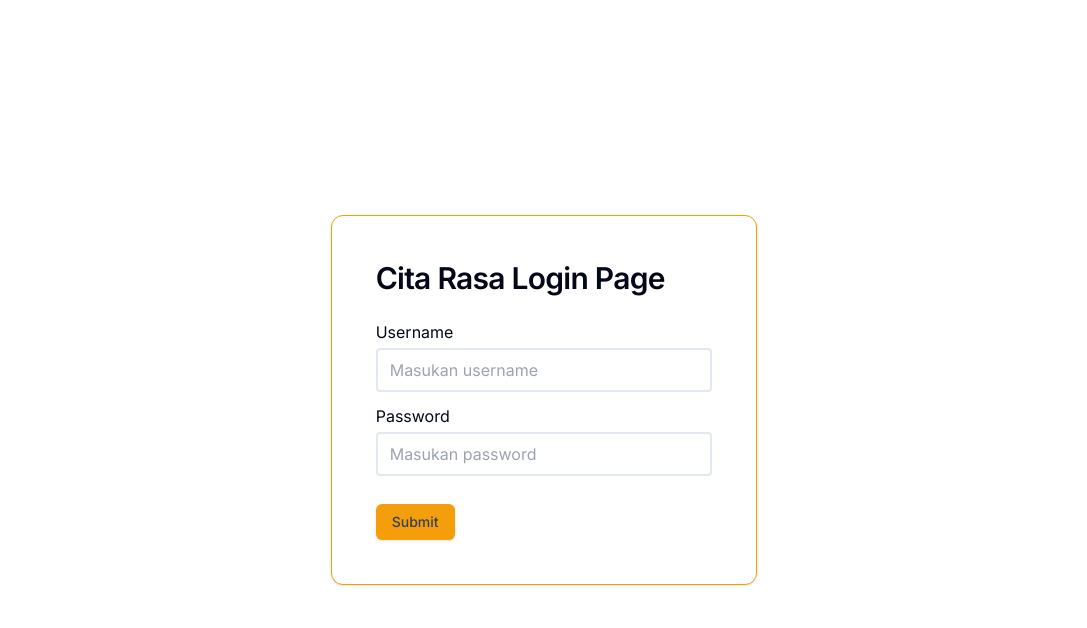
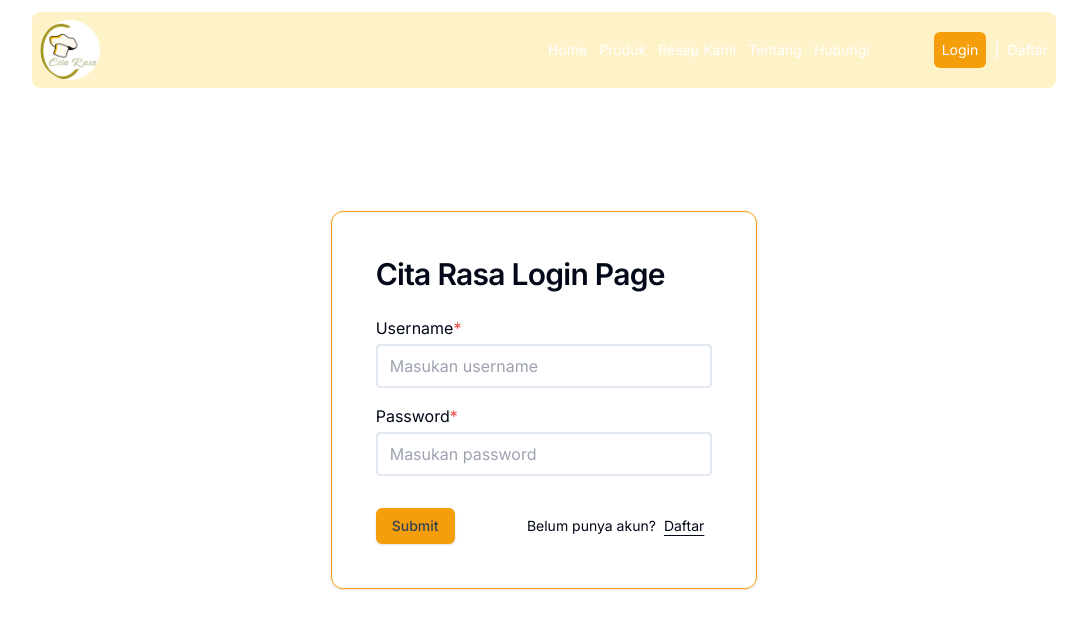
Before and after one commit to firmansyf/CR-food-fe-application, a Next.js app: page /login in a window 1280 px wide. Shown: the top 628 px of the page, without its empty margins (96-1183 px from the left). Built offline with nearby package versions, Linux system fonts and the light colour scheme; no server answers.

Commit message:
feat: add-validation-of-login-page

```diff
--- a/package.json
+++ b/package.json
@@ -23,7 +23,8 @@
     "react": "^18",
     "react-dom": "^18",
     "tailwind-merge": "^2.3.0",
-    "tailwindcss-animate": "^1.0.7"
+    "tailwindcss-animate": "^1.0.7",
+    "yup": "^1.4.0"
   },
   "devDependencies": {
     "@types/js-cookie": "^3.0.6",
--- a/src/app/login/page.tsx
+++ b/src/app/login/page.tsx
@@ -8,9 +8,17 @@ import {
     CardTitle,
 } from "@/components/ui/card"
 import { login } from '@/service/auth';
-import { Formik, Field, Form } from 'formik';
+import { Formik, Field, Form, ErrorMessage } from 'formik';
 import { useRouter } from 'next/navigation';
 import { FC } from 'react'
+import NavbarComponent  from '@/components/layout/navbar';
+import Link from 'next/link';
+import * as Yup from 'yup'
+
+const validateSchema = Yup.object().shape({
+    username: Yup.string().required('Username wajib di isi'),
+    password: Yup.string().required('Password wajib di isi')
+})
 
 const LoginPage: FC = () => {
     const router = useRouter()
@@ -35,26 +43,41 @@ const LoginPage: FC = () => {
 
     return (
         <main className='min-h-screen flex justify-center items-center'>
+            <NavbarComponent />
             <Card className='w-1/3 p-5 bg-white border-amber-500'>
                 <CardHeader>
                     <CardTitle className='text-3xl'>Cita Rasa Login Page</CardTitle>
                 </CardHeader>
 
                 <CardContent className=''>
-                    <Formik enableReinitialize onSubmit={onSubmitEvent} initialValues={{}}>{() => {
+                    <Formik
+                        enableReinitialize
+                        onSubmit={onSubmitEvent}
+                        validationSchema={validateSchema}
+                        initialValues={{
+                            username: '',
+                            password: ''
+                        }}>{() => {
                         return (
                             <Form className='flex flex-col gap-3'>
                                 <div className={customStyle.section}>
-                                    <label>Username</label>
-                                    <Field name='username' type='text' className={customStyle.field} placeholder='Masukan username'/>
+                                    <label>Username<span className='text-red-500'>&#42;</span></label>
+                                    <Field name='username' type='text' className={customStyle.field} placeholder='Masukan username' />
+                                    <span className='text-sm text-red-500'><ErrorMessage name='username' /></span>
                                 </div>
                                 <div className={customStyle.section}>
-                                    <label>Password</label>
+                                    <label>Password<span className='text-red-500'>&#42;</span></label>
                                     <Field name='password' type='password' className={customStyle.field} placeholder='Masukan password'/>
+                                    <span className='text-sm text-red-500'><ErrorMessage name='password' /></span>
                                 </div>
 
-                                <div className='mt-4'>
+                                <div className='mt-4 w-full flex justify-between items-center'>
                                     <Button className='bg-amber-500 text-slate-700 hover:bg-amber-600'>Submit</Button>
+
+                                    <span className='text-sm'>
+                                        Belum punya akun?
+                                        <Link href='/register' className='mx-2 underline underline-offset-4 hover:text-blue-600'>Daftar</Link>
+                                    </span>
                                 </div>
                             </Form>
                         )
```
Also changed, not shown: 1 other file (tests, documents, lock files or other folders).
